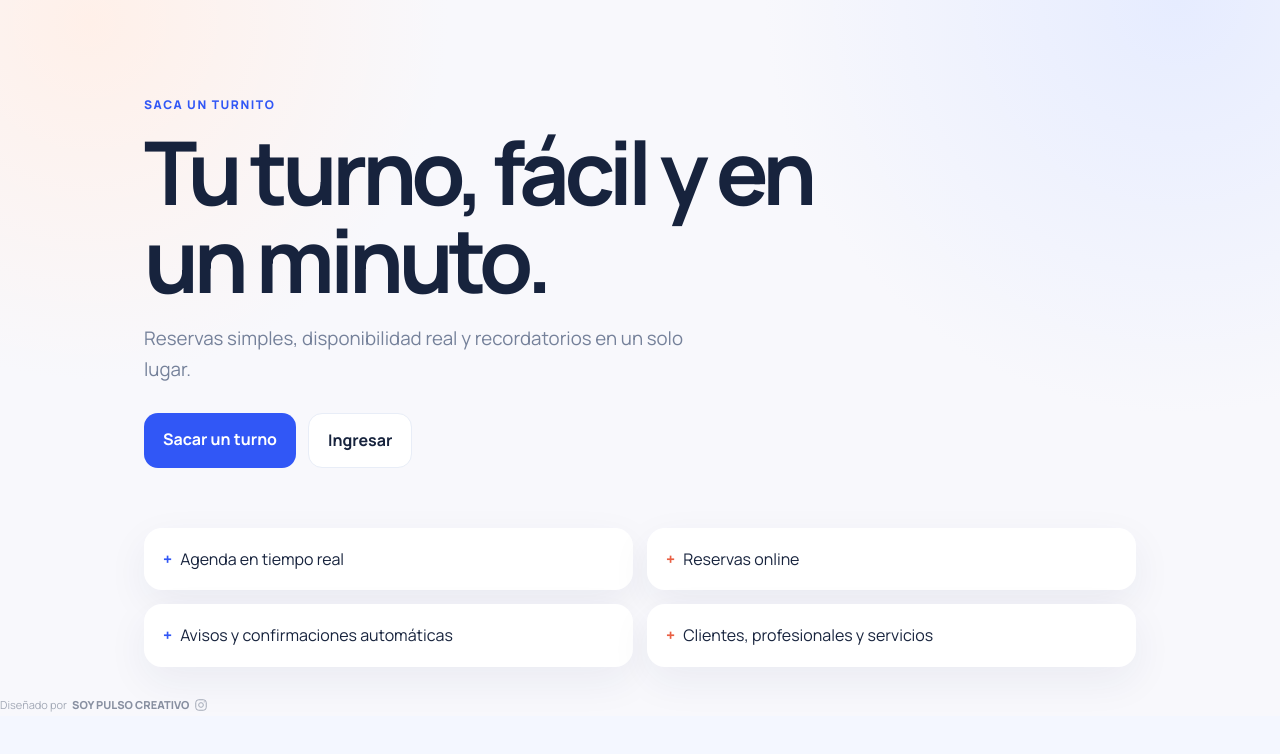
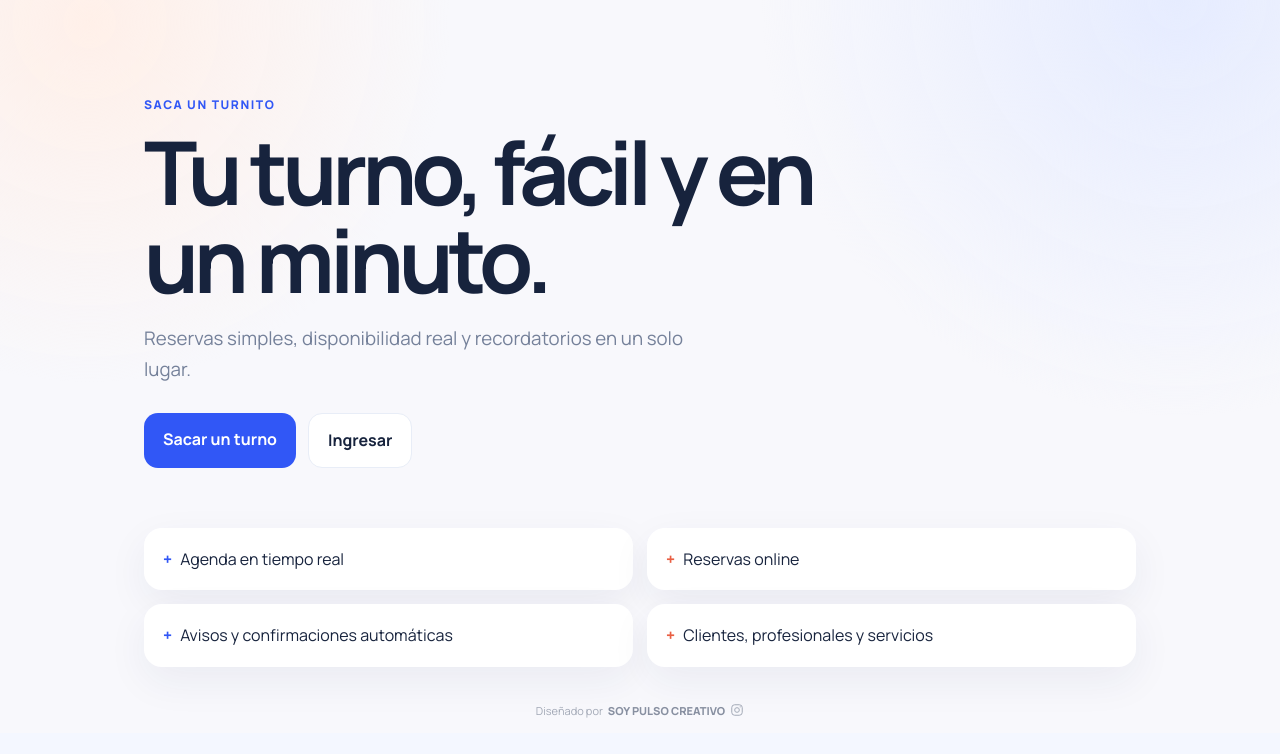
Before and after one commit to ceciliapazyemilianovillagra-cpu/sacaunturnito, a Next.js app: page / in a window 1280 px wide. Shown: the top 754 px of the page. Built offline with nearby package versions, Linux system fonts and the light colour scheme.

Commit message:
Restaura diseño anterior y mueve crédito al pie

```diff
--- a/app/layout.tsx
+++ b/app/layout.tsx
@@ -26,10 +26,12 @@ export default function RootLayout({ children }: Readonly<{ children: React.Reac
       <body>
         <PwaRegister />
         {children}
-        <a className="creator-credit" href={instagram} target="_blank" rel="noreferrer" aria-label="Visitar Instagram de SOY PULSO CREATIVO">
-          Diseñado por <strong>SOY PULSO CREATIVO</strong>
-          <svg viewBox="0 0 24 24" aria-hidden="true"><rect x="3" y="3" width="18" height="18" rx="5"/><circle cx="12" cy="12" r="4"/><circle cx="17.5" cy="6.5" r="1" fill="currentColor" stroke="none"/></svg>
-        </a>
+        <footer className="creator-footer">
+          <a className="creator-credit" href={instagram} target="_blank" rel="noreferrer" aria-label="Visitar Instagram de SOY PULSO CREATIVO">
+            Diseñado por <strong>SOY PULSO CREATIVO</strong>
+            <svg viewBox="0 0 24 24" aria-hidden="true"><rect x="3" y="3" width="18" height="18" rx="5"/><circle cx="12" cy="12" r="4"/><circle cx="17.5" cy="6.5" r="1" fill="currentColor" stroke="none"/></svg>
+          </a>
+        </footer>
       </body>
     </html>
   );
```
